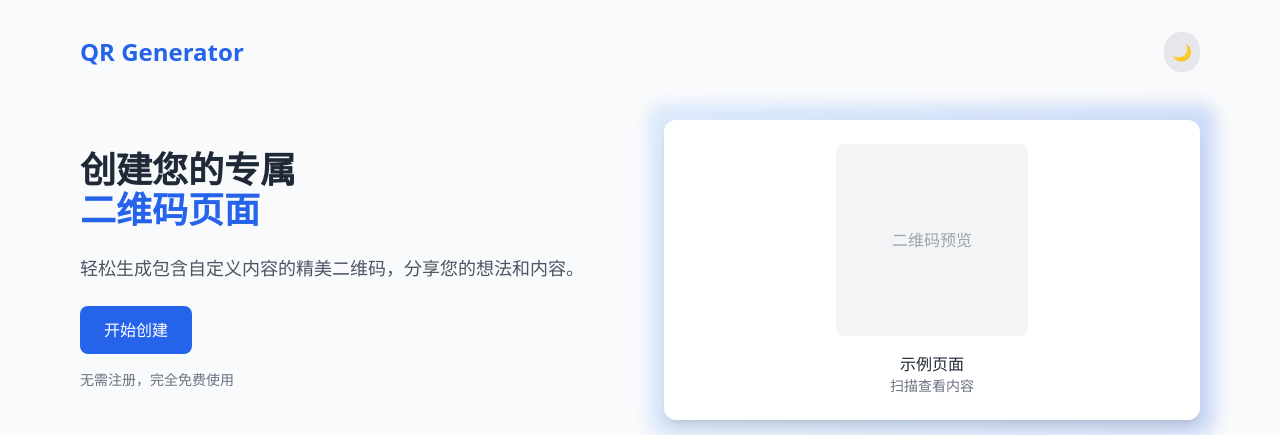
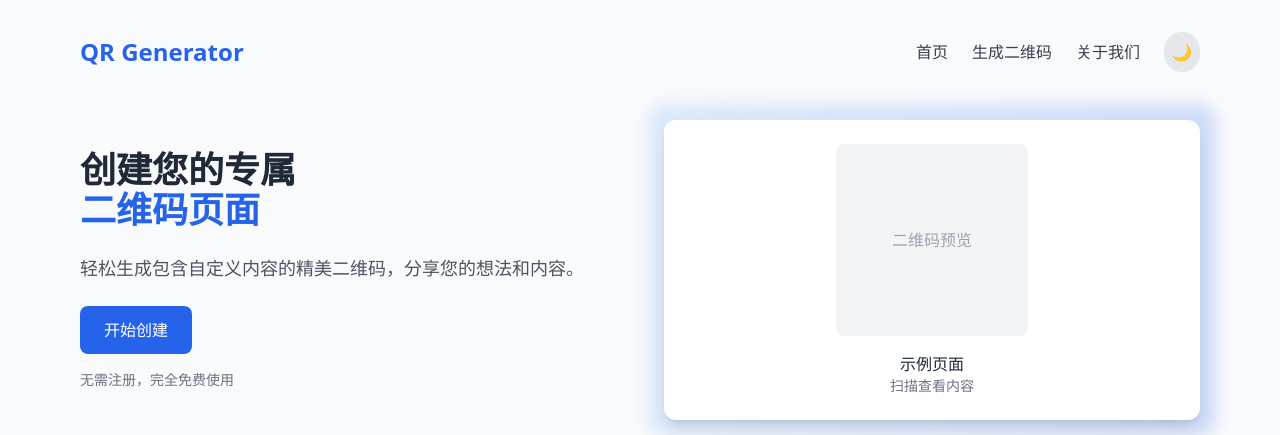
Before and after one commit to zhenda-hub/make-qr, a FastAPI app: page / in a window 1280 px wide. Shown: the top 435 px of the page. Run offline with FastAPI, Linux system fonts and the light colour scheme; some libraries are stand-ins or nearby versions.

Commit message:
add(index): nav

```diff
--- a/templates/index.html
+++ b/templates/index.html
@@ -27,10 +27,15 @@
         <!-- 导航栏 -->
         <nav class="flex justify-between items-center mb-12">
             <div class="text-2xl font-bold text-primary-600 dark:text-primary-400">QR Generator</div>
-            <button @click="darkMode = !darkMode" class="p-2 rounded-full bg-gray-200 dark:bg-gray-700">
-                <span x-show="!darkMode">🌙</span>
-                <span x-show="darkMode">☀️</span>
-            </button>
+            <div class="flex items-center space-x-6">
+                <a href="/" class="text-gray-700 dark:text-gray-300 hover:text-primary-600 dark:hover:text-primary-400 font-medium">首页</a>
+                <a href="/qr-form" class="text-gray-700 dark:text-gray-300 hover:text-primary-600 dark:hover:text-primary-400 font-medium">生成二维码</a>
+                <a href="#" class="text-gray-700 dark:text-gray-300 hover:text-primary-600 dark:hover:text-primary-400 font-medium">关于我们</a>
+                <button @click="darkMode = !darkMode" class="p-2 rounded-full bg-gray-200 dark:bg-gray-700">
+                    <span x-show="!darkMode">🌙</span>
+                    <span x-show="darkMode">☀️</span>
+                </button>
+            </div>
         </nav>
 
         <!-- 主内容 -->
```
